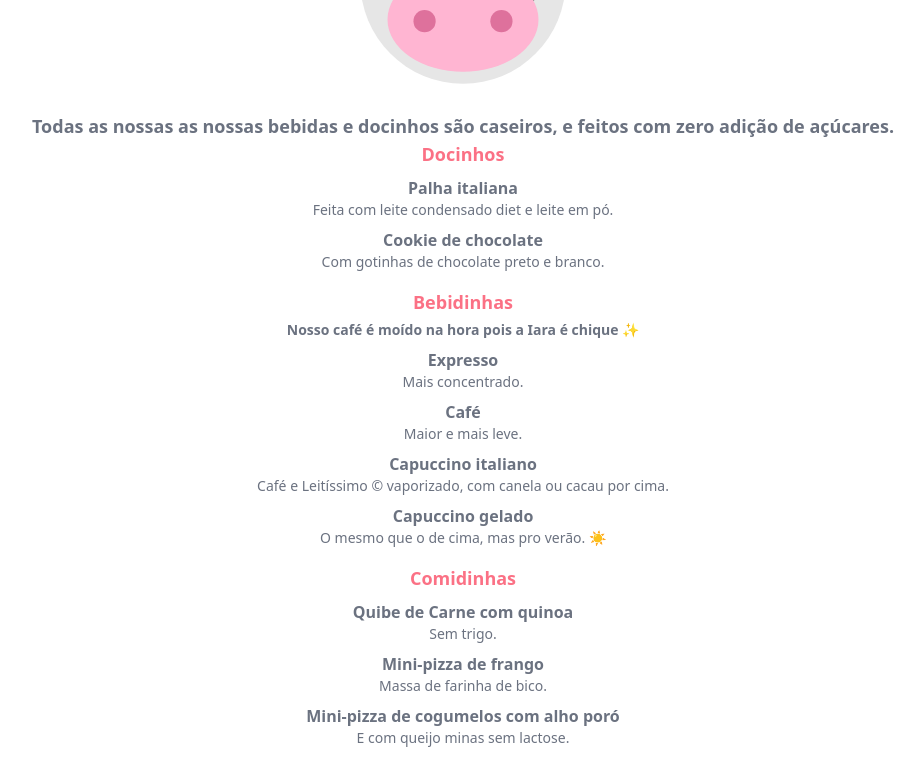
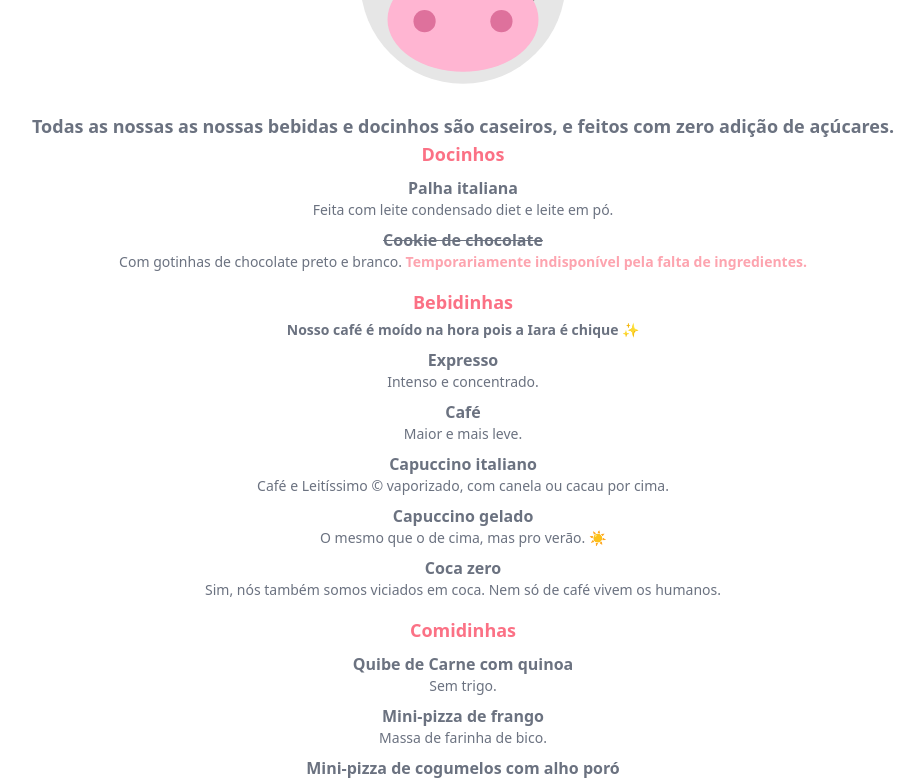
Before and after one commit to lucasheriques/cowfeteria, a Next.js app: page / in a window 1280 px wide. Shown: the part 390-1172 px from the top of the page, without its empty margins (177-1101 px from the left). Built offline with nearby package versions, Linux system fonts and the light colour scheme.

Commit message:
updating menu again

```diff
--- a/pages/index.tsx
+++ b/pages/index.tsx
@@ -52,11 +52,14 @@ const Home: NextPage = () => {
                   </p>
                 </li>
                 <li>
-                  <span className="font-semibold block">
+                  <span className="font-semibold block line-through">
                     Cookie de chocolate
                   </span>
                   <p className="text-sm">
-                    Com gotinhas de chocolate preto e branco.
+                    Com gotinhas de chocolate preto e branco.{" "}
+                    <span className="text-rose-300 font-semibold">
+                      Temporariamente indisponível pela falta de ingredientes.
+                    </span>
                   </p>
                 </li>
               </ul>
@@ -72,7 +75,7 @@ const Home: NextPage = () => {
               <ul className="space-y-2">
                 <li>
                   <span className="font-semibold block">Expresso</span>
-                  <p className="text-sm">Mais concentrado.</p>
+                  <p className="text-sm">Intenso e concentrado.</p>
                 </li>
                 <li>
                   <span className="font-semibold block">Café</span>
@@ -87,10 +90,18 @@ const Home: NextPage = () => {
                     cima.
                   </p>
                 </li>
+
                 <li>
                   <span className="font-semibold block">Capuccino gelado</span>
                   <p className="text-sm">
                     O mesmo que o de cima, mas pro verão. ☀️
+                  </p>
+                </li>
+                <li>
+                  <span className="font-semibold block">Coca zero</span>
+                  <p className="text-sm">
+                    Sim, nós também somos viciados em coca. Nem só de café vivem
+                    os humanos.
                   </p>
                 </li>
               </ul>
```
